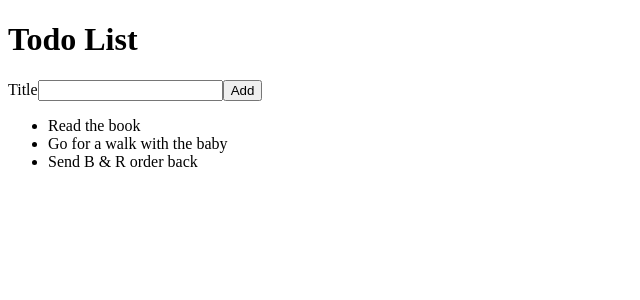
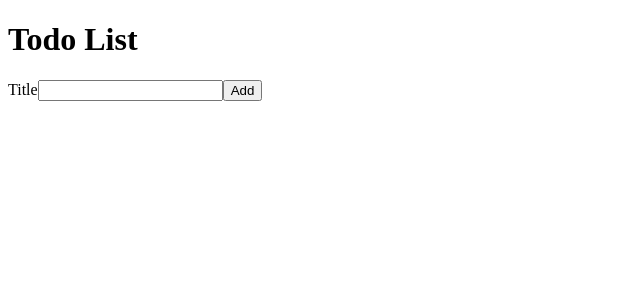
Before and after one commit to Code-the-Dream-School/ctd-react-albatross, a React (Create React App) app: page / in a window 1280 px wide. Shown: the top 300 px of the page, without its empty margins (0-640 px from the left). Built offline with nearby package versions, Linux system fonts and the light colour scheme; the HTML template or start-up script is replaced by a standard one.

Commit message:
Lesson 1-4. Added states, conctrolled components, desctructuring

```diff
--- a/src/AddTodoForm.js
+++ b/src/AddTodoForm.js
@@ -1,20 +1,30 @@
-import react from "react";
-import App from "./App";
-import TodoList from "./TodoList";
+import { useState } from "react";
 
-const AddTodoForm = (props) => {
+const AddTodoForm = ({ onAddTodo }) => {
+  const [todoTitle, setTodoTitle] = useState("");
+
+  function handleTitleChange(event) {
+    const newTodoTitle = event.target.value;
+    setTodoTitle(newTodoTitle);
+  }
+
   function handleAddTodo(event) {
     event.preventDefault();
-    const todoTitle = event.target.title.value;
-    console.log("Form:", todoTitle, props.onAddTodo, props.newTodo);
-    event.target.title.value = "";
-    props.onAddTodo(todoTitle);
+    //const todoTitle = event.target.title.value;
+    onAddTodo({ title: todoTitle, id: Date.now() });
+    setTodoTitle("");
   }
 
   return (
     <form onSubmit={handleAddTodo}>
       <label htmlFor="todoTitle">Title</label>
-      <input id="todoTitle" name="title"></input>
+      <input
+        id="todoTitle"
+        name="title"
+        type="text"
+        value={todoTitle}
+        onChange={handleTitleChange}
+      ></input>
       <button type="submit">Add</button>
     </form>
   );
--- a/src/App.js
+++ b/src/App.js
@@ -1,15 +1,21 @@
 import React from "react";
 import TodoList from "./TodoList";
 import AddTodoForm from "./AddTodoForm";
+import { useState } from "react";
 
 const App = () => {
-  const [newTodo, setNewTodo] = React.useState("");
+  // const [newTodo, setNewTodo] = useState("");
+  const [todoList, setTodoList] = useState([]);
+  function addTodo(newTodo) {
+    setTodoList([...todoList, newTodo]);
+  }
+
   return (
     <div>
       <h1>Todo List</h1>
-      <AddTodoForm onAddTodo={setNewTodo} />
-      <p>{newTodo}</p>
-      <TodoList />
+      <AddTodoForm onAddTodo={addTodo} />
+      <p></p>
+      <TodoList todoList={todoList} />
     </div>
   );
 };
--- a/src/TodoList.js
+++ b/src/TodoList.js
@@ -1,6 +1,6 @@
-import react from "react";
-import TodoListtodo from "./TodoListItem";
-const TodoListData = [
+import TodoListTodo from "./TodoListItem";
+
+/*const todoListData = [
   {
     id: 1,
     title: "Read the book",
@@ -14,15 +14,16 @@
     title: "Send B & R order back",
   },
 ];
+*/
+const TodoList = ({ todoList }) => {
+  // console.log(Object.entries(todoList));
 
-const TodoList = (props) => {
   return (
     <ul>
-      {TodoListData.map(function (item) {
-        return <TodoListtodo todo={item} key={item.id} />;
+      {todoList.map(function (item) {
+        return <TodoListTodo todo={item} key={item.id} />;
       })}
     </ul>
   );
 };
-export { TodoListData };
 export default TodoList;
--- a/src/TodoListItem.js
+++ b/src/TodoListItem.js
@@ -1,9 +1,7 @@
-import react from "react";
-
-const TodoListItem = (props) => {
+const TodoListItem = ({ todo }) => {
   return (
     <li>
-      <span>{props.todo.title}</span>
+      <span>{todo.title}</span>
     </li>
   );
 };
```
